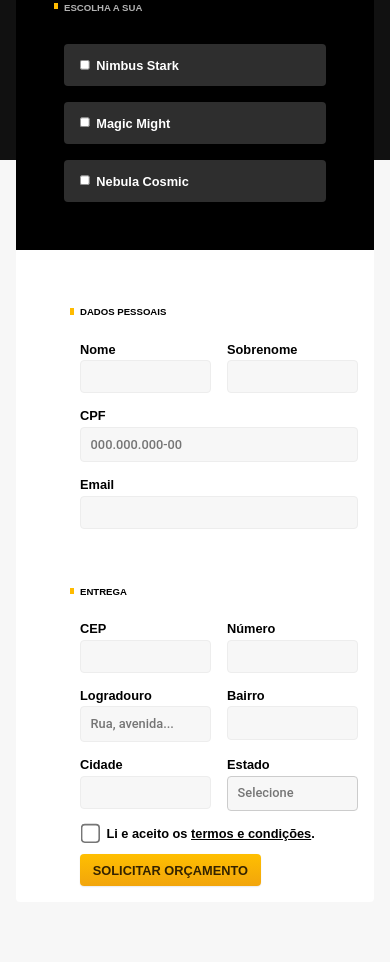
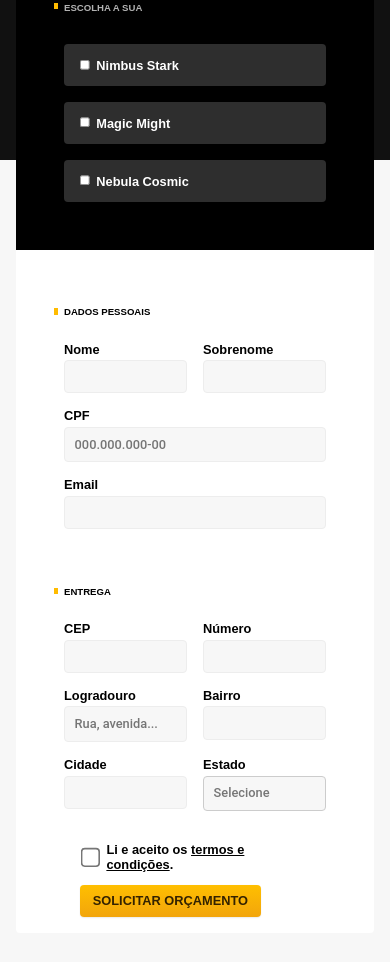
Before and after one commit to JFSilva07/Bikcraft--Loja-de-bicicletas, a plain HTML site: page CSS/orcamentos/orcamentos.html in a window 390 px wide. Shown: the part 462-1424 px from the top of the page. Drawn offline with Linux system fonts and the light colour scheme.

Commit message:
correções

```diff
--- a/CSS/orcamentos/orcamentos.css
+++ b/CSS/orcamentos/orcamentos.css
@@ -218,9 +218,21 @@
     }
     .formulario-orcamento{
         border-radius: 0px 0px 5px 5px;
+        padding-right: 60px;
     }
     .selecionar-produto{
         border-radius: 5px 5px 0px 0px;
     }
-
+    .dados-pessoais, .dados-pessoais-entrega{
+        padding: 0px;
+    }
+    .dados-pessoais h3::before{
+        left: -12px;
+    }
+    .dados-pessoais-entrega h3::before{
+        left: -12px;
+    }
+    .dados-pessoais-termos-check{
+        padding-top: 40px;
+    }
 }
```
